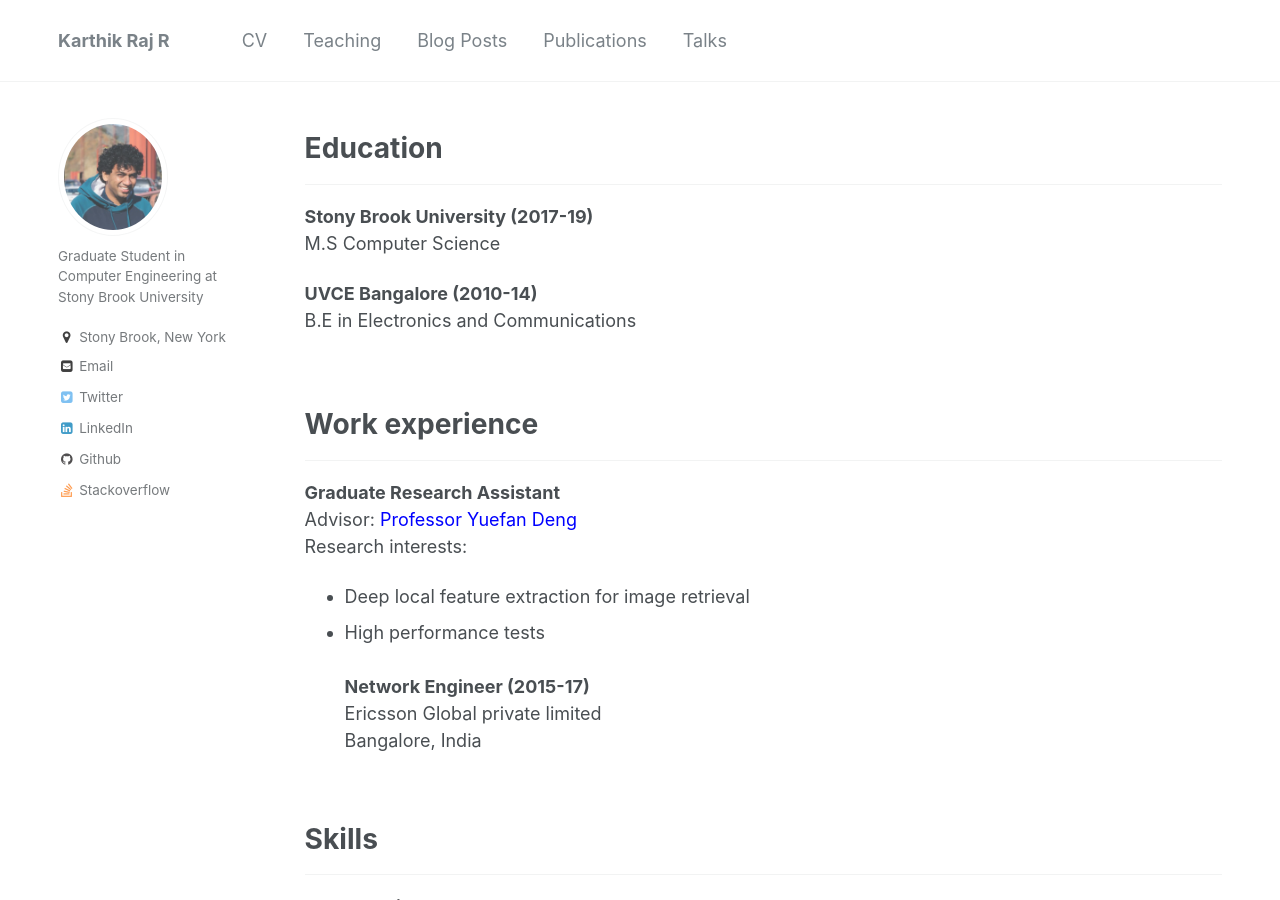
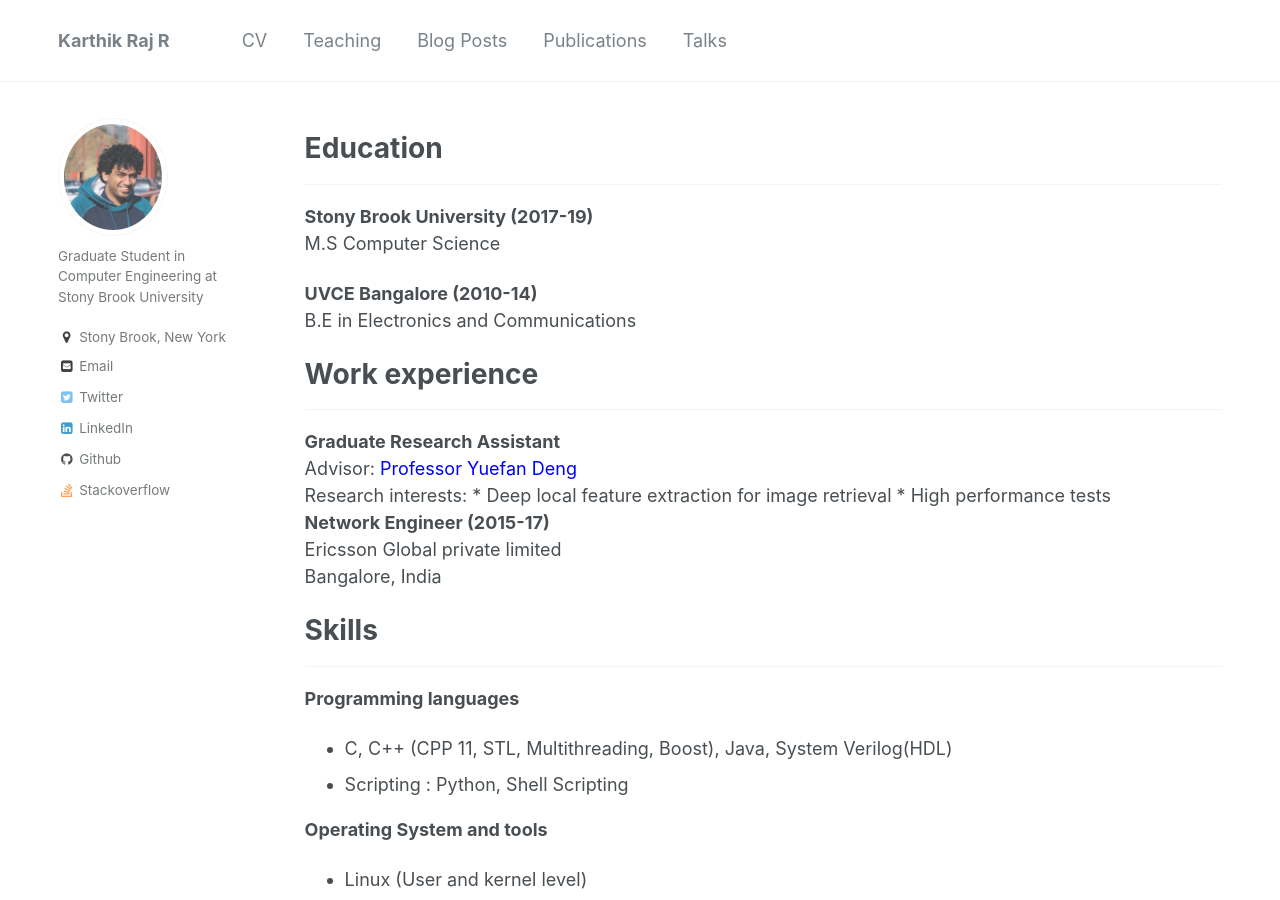
Before and after one commit to Karthik4293/Karthik4293.github.io, a Jekyll site: the page built from _pages/cv.md, in a window 1280 px wide and 900 px high. Built offline with Jekyll 4.4.1, drawn with Linux system fonts in a browser that asks for light colours.

Commit message:
new lines

```diff
--- a/_pages/cv.md
+++ b/_pages/cv.md
@@ -15,10 +15,8 @@ Education
 M.S Computer Science
 
 <b>UVCE Bangalore (2010-14)</b>
-B.E in Electronics and Communications
+B.E in Electronics and Communications <br/>
 
-
-<br/>
 
 Work experience
 =====
@@ -26,31 +24,26 @@ Work experience
 <b>Graduate Research Assistant</b>
 Advisor: <span style="color:blue"><a href='https://www.stonybrook.edu/commcms/ams/people/_faculty_profiles/deng'>Professor Yuefan Deng</a></span>
 Research interests:
-* Deep local feature extraction for image retrieval
-* High performance tests
-<br/>
+    * Deep local feature extraction for image retrieval
+    * High performance tests
 <b>Network Engineer (2015-17)</b>
 Ericsson Global private limited
-Bangalore, India
-
-<br/>
+Bangalore, India <br/>
 
 Skills
 =====
 -----
 <b>Programming languages</b>
   * C, C++ (CPP 11, STL, Multithreading, Boost), Java, System Verilog(HDL)
-  * Scripting : Python, Shell Scripting
-<br/>
+  * Scripting : Python, Shell Scripting<br/>
+
 <b>Operating System and tools</b>
   * Linux (User and kernel level)
   * GPFS and PBS
-  * Windows
-
-<br/>
-<br/>
+  * Windows<br/>
 
 Fields of Interests
+=====
 -----
   * High Performance Scientific Computing
   * Machine learning and Computer Vision
```
